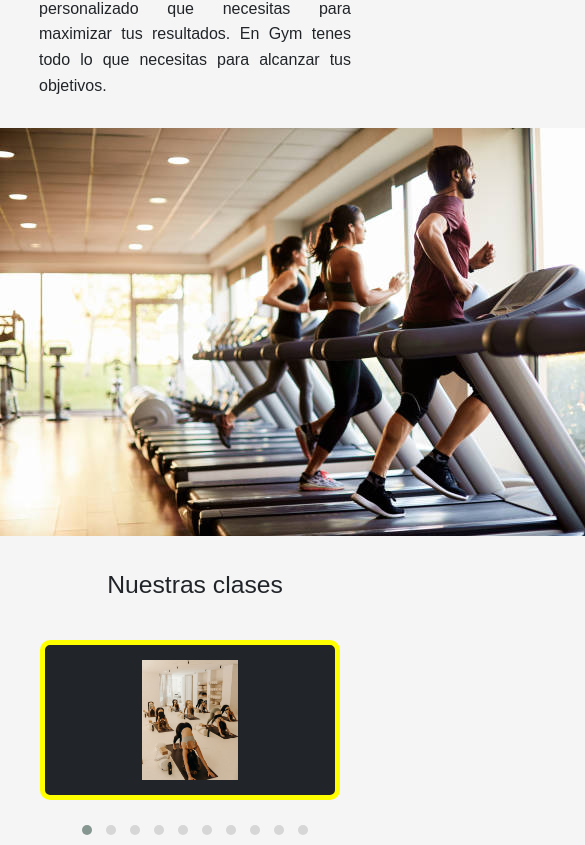
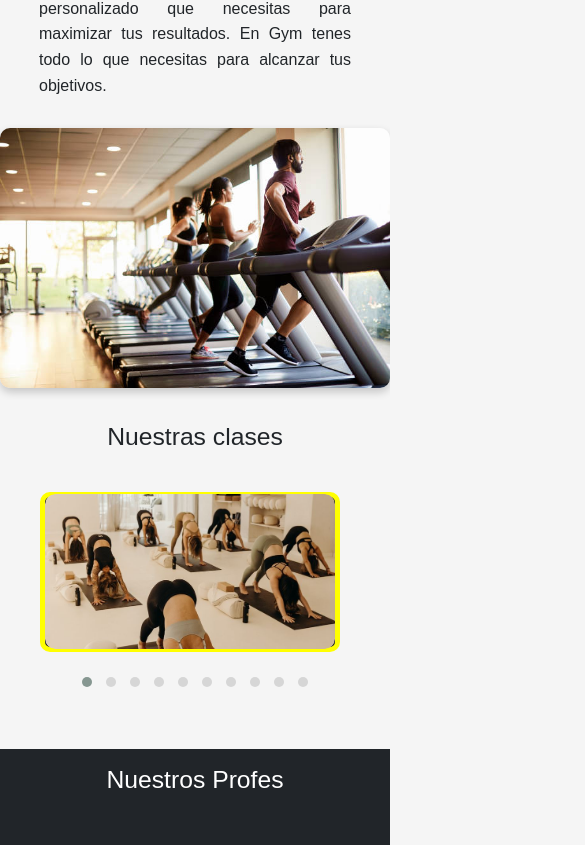
Before and after one commit to myrx2/proyecto-gym, a Next.js app: page / in a window 390 px wide. Shown: the part 1437-2282 px from the top of the page, 585 px wide, since content can reach past the window. Built offline with nearby package versions, Linux system fonts and the light colour scheme; data requests are answered from the project's data file.

Commit message:
modificacion styles

```diff
--- a/package.json
+++ b/package.json
@@ -19,7 +19,7 @@
     "owlcarousel": "^1.3.3",
     "react": "19.0.0-rc-02c0e824-20241028",
     "react-dom": "19.0.0-rc-02c0e824-20241028",
-    "sweetalert2": "^11.14.5"
+    "sweetalert2": "^11.6.13"
   },
   "devDependencies": {
     "@types/jquery": "^3.5.32",
--- a/src/styles/about.module.css
+++ b/src/styles/about.module.css
@@ -1,7 +1,8 @@
 /* Estilos generales (aplicados a todos los tamaños de pantalla) */
 .sectionUs {
   text-align: center;
-  margin: 20px auto;
+  margin-top: 20px;
+  margin:auto;
   padding: 20px;
 }
 
@@ -21,43 +22,45 @@
   margin: 0;
   text-align: center;
 }
-
-.imagenGimnasio {
+.corre img {
   border-radius: 10px;
   width: 100%;
-  max-width: 500px;
+  max-width: 600px;
+  height: auto;
+  box-shadow: 0 4px 8px rgba(0, 0, 0, 0.2);
 }
+
 
 /* Media query para dispositivos móviles */
 @media (max-width: 576px) {
   .sectionUs {
-    padding: 10px;  /* Reducir el padding */
+    padding: 10px;
   }
 
   .info {
-    font-size: 1rem;  /* Reducir el tamaño de fuente */
-    line-height: 1.6em;  /* Reducir el espacio entre líneas */
-    width: 100%;  /* Hacer que ocupe el 100% del ancho disponible */
+    font-size: 1rem;
+    line-height: 1.6em;
+    width: 100%;
   }
 
-  .imagenGimnasio {
-    max-width: 100%;  /* Asegurarse de que la imagen ocupe todo el ancho disponible */
+  .corre img {
+    max-width: 100%;
   }
 }
 
 /* Media query para dispositivos de laptop (mayores a 1024px) */
 @media (min-width: 1024px) {
   .sectionUs {
-    padding: 40px;  /* Aumentar el padding */
+    padding: 40px;
   }
 
   .info {
-    font-size: 1.5rem;  /* Aumentar el tamaño de fuente */
-    line-height: 2em;  /* Aumentar el espacio entre líneas */
-    width: 70%;  /* Ajustar el ancho de la información */
+    font-size: 1.5rem;
+    line-height: 2em;
+    width: 70%;
   }
 
-  .imagenGimnasio {
-    max-width: 600px;  /* Aumentar el tamaño máximo de la imagen */
+  .corre img {
+    max-width: 600px;
   }
 }
--- a/src/styles/carousel.css
+++ b/src/styles/carousel.css
@@ -34,13 +34,13 @@
 
     .owl-carousel .item img {
         max-width: 100%;
-        object-fit: contain;
+        object-fit: cover;
     }
 }
 
 @media (max-width: 480px) {
     .owl-carousel .item {
-        height: 120px;
+        height: 155px;
     }
 
     .owl-carousel .item img {
```
Also changed, not shown: src/styles/ClasesCard.module.css (line endings or trailing spaces), 1 other file (tests, documents, lock files or other folders).
